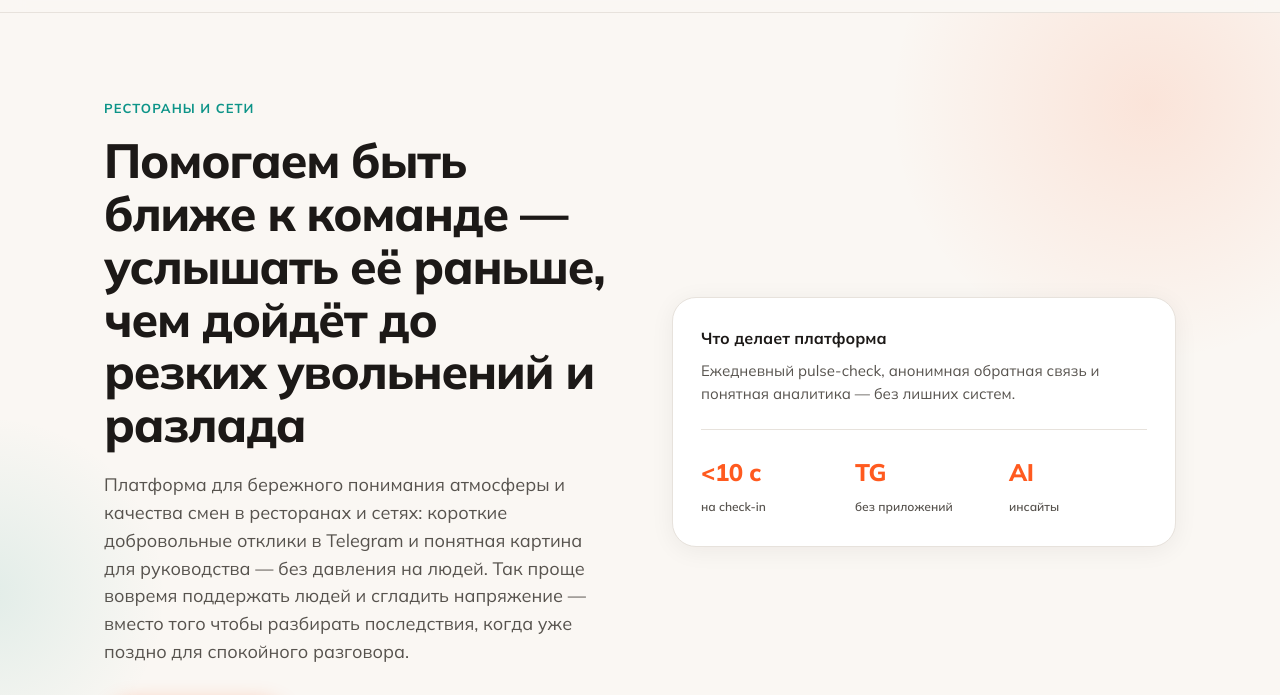
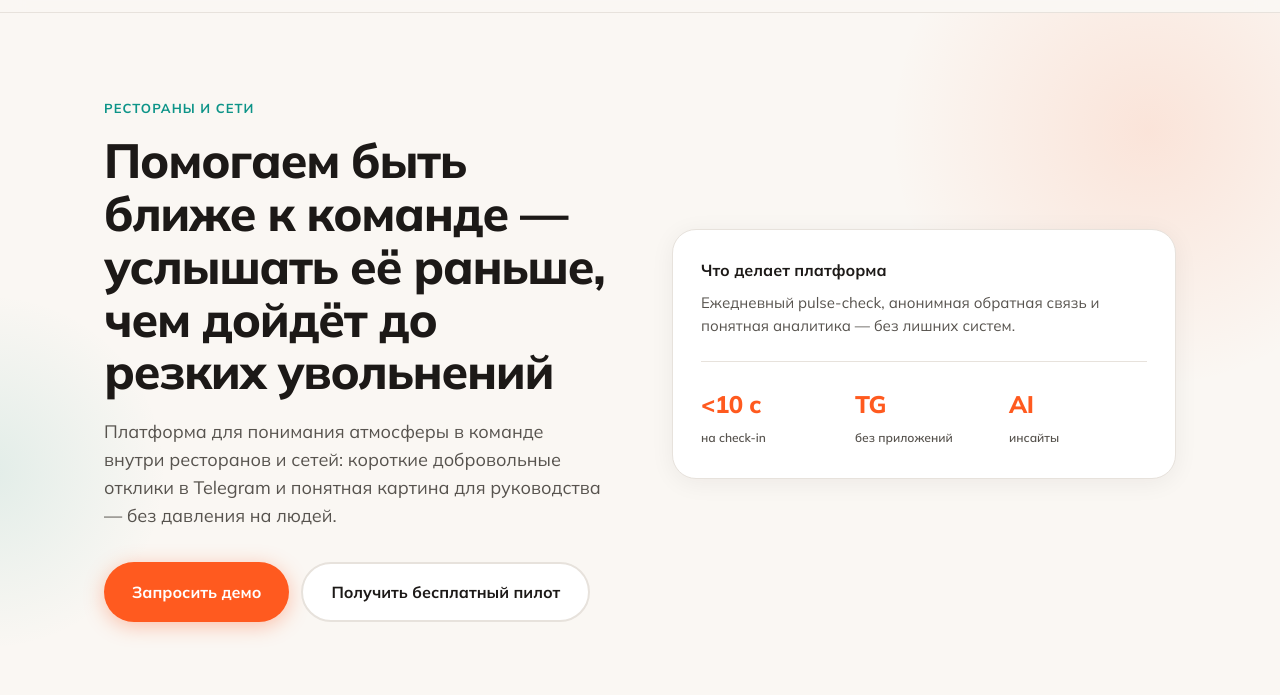
Before and after one commit to mrsergeyesmirnov-svg/landing, a plain HTML site: page index.html in a window 1280 px wide. Shown: the part 60-755 px from the top of the page. Drawn offline with Linux system fonts and the light colour scheme.

Commit message:
Add files via upload

```diff
--- a/index.html
+++ b/index.html
@@ -522,10 +522,9 @@
       <div class="wrap hero-grid">
         <div>
           <p class="eyebrow">Рестораны и сети</p>
-          <h1>Помогаем быть ближе к команде — услышать её раньше, чем дойдёт до резких увольнений и разлада</h1>
+          <h1>Помогаем быть ближе к команде — услышать её раньше, чем дойдёт до резких увольнений</h1>
           <p class="hero-lead">
-            Платформа для бережного понимания атмосферы и качества смен в ресторанах и сетях: короткие добровольные отклики в Telegram и понятная картина для руководства — без давления на людей.
-            Так проще вовремя поддержать людей и сгладить напряжение — вместо того чтобы разбирать последствия, когда уже поздно для спокойного разговора.
+            Платформа для понимания атмосферы в команде внутри ресторанов и сетей: короткие добровольные отклики в Telegram и понятная картина для руководства — без давления на людей.
           </p>
           <div class="hero-actions">
             <a class="btn btn-primary" href="https://t.me/plsbuyit" target="_blank" rel="noopener">Запросить демо</a>
```
